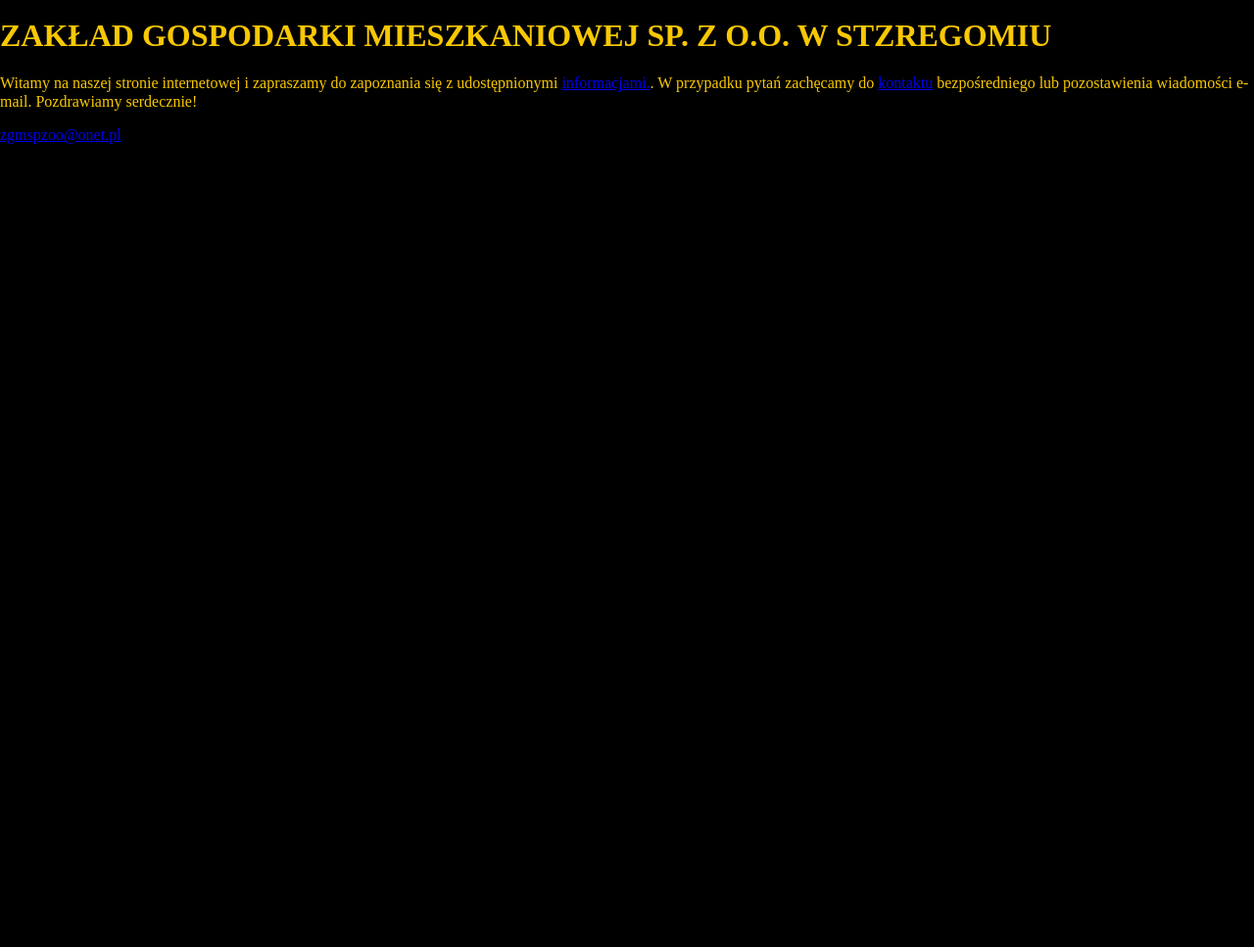
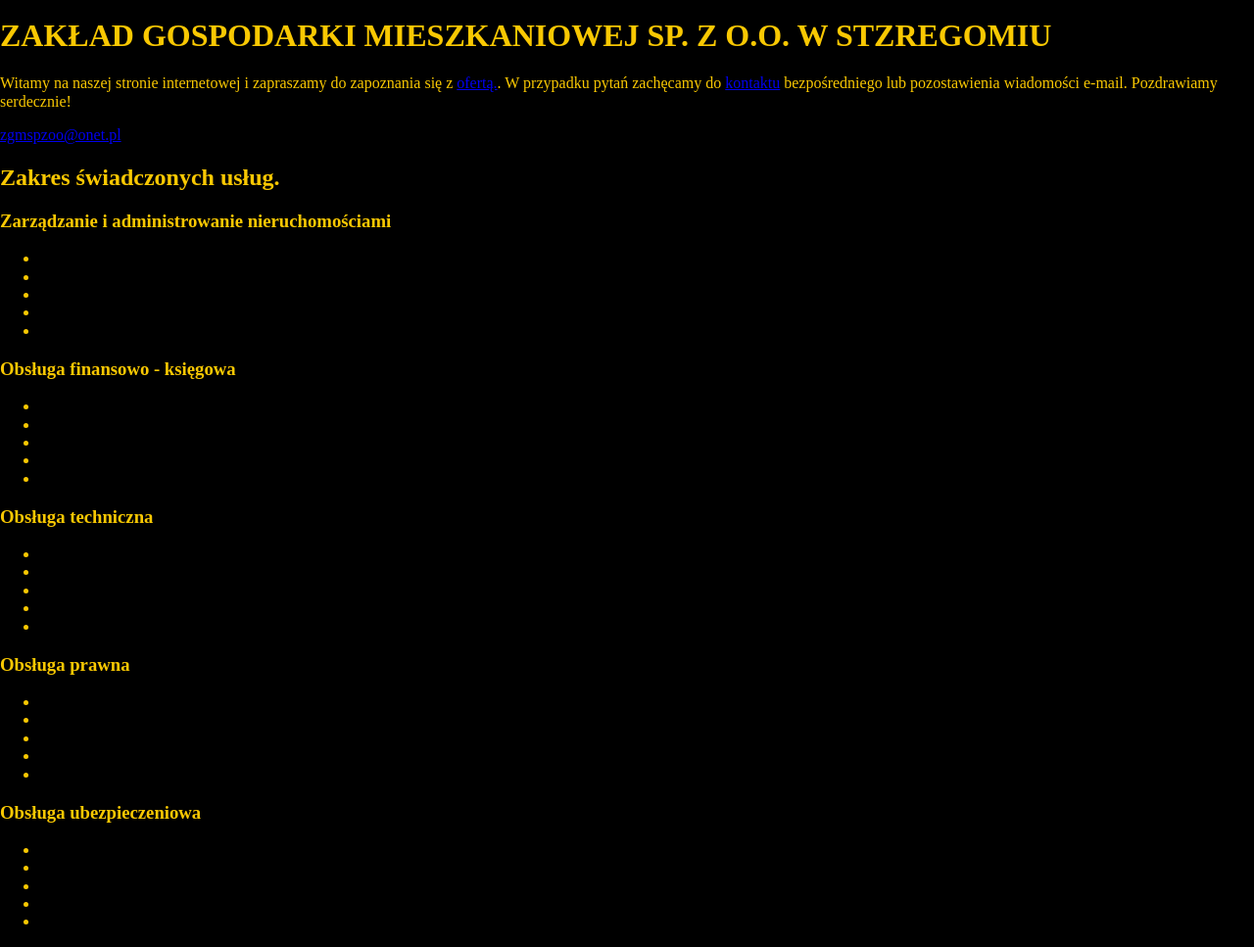
Before and after one commit to bialywht/bialywht.github.io, a website: page src/content/index.html in a window 1280 px wide. Shown: the part 40-1007 px from the top of the page at 98% size. Before the commit the page ends 800 px from the top, so only its background shows below. Drawn offline with nearby package versions, Linux system fonts and the light colour scheme; files that its build step writes are made by us from their sources.

Commit message:
feat: offer section html

```diff
--- a/src/content/index.html
+++ b/src/content/index.html
@@ -1,5 +1,6 @@
 <!DOCTYPE html>
 <html lang="en">
+
 <head>
   <meta charset="UTF-8" />
   <meta name="viewport" content="width=device-width, initial-scale=1.0" />
@@ -18,31 +19,91 @@
 
   <link rel="manifest" href="manifest.json" />
   <meta name="apple-mobile-web-app-capable" content="yes" />
-    <link
-      rel="apple-touch-icon"
-      sizes="192x192"
-      href="assets/pwa/icons/icon-192x192.png"
-    />
+  <link rel="apple-touch-icon" sizes="192x192" href="assets/pwa/icons/icon-192x192.png" />
 
-    <link
-      <!-- rel="icon" -->
+  <link <!-- rel="icon" -->
   type="image/png"
   href="assets/pwa/icons/icon-192x192.png"
   />
 
   <link rel="stylesheet" href="css/main.css" />
 </head>
+
 <body>
   <main>
     <section class="header">
       <img src="#" class="header__image" alt="Logotyp.">
       <h1 class="header__title">ZAKŁAD GOSPODARKI MIESZKANIOWEJ SP. Z O.O. W STZREGOMIU</h1>
-  <p class="header__description">Witamy na naszej stronie internetowej i zapraszamy do zapoznania się z udostępnionymi <a href="#" class="header__link">informacjami.</a>.
-      W przypadku pytań zachęcamy do <a href="#" class="header__link">kontaktu</a> bezpośredniego lub pozostawienia wiadomości e-mail. Pozdrawiamy serdecznie!</p>
+      <p class="header__description">Witamy na naszej stronie internetowej i zapraszamy do zapoznania się z <a
+          href="#offer" class="header__link">ofertą.</a>.
+        W przypadku pytań zachęcamy do <a href="#" class="header__link">kontaktu</a> bezpośredniego lub pozostawienia
+        wiadomości e-mail. Pozdrawiamy serdecznie!</p>
       <a href="mailto:zgmspzoo@onet.pl" class="header__mail">zgmspzoo@onet.pl</a>
+    </section>
+
+    <section id="offer" class="offer">
+      <h2 class="offer__title">Zakres świadczonych usług.</h2>
+      <section class="offer-scope">
+        <h3 class="offer-scope__title">Zarządzanie i administrowanie nieruchomościami</h3>
+        <ul class="offer-scope-list">
+            <li class="offer-scope-list__item"></li>
+            <li class="offer-scope-list__item"></li>
+            <li class="offer-scope-list__item"></li>
+            <li class="offer-scope-list__item"></li>
+            <li class="offer-scope-list__item"></li>
+          </ul>
+      </section>
+      <section class="offer-scope">
+          <h3 class="offer-scope__title">Obsługa finansowo - księgowa</h3>
+          <ul class="offer-scope-list">
+              <li class="offer-scope-list__item"></li>
+              <li class="offer-scope-list__item"></li>
+              <li class="offer-scope-list__item"></li>
+              <li class="offer-scope-list__item"></li>
+              <li class="offer-scope-list__item"></li>
+            </ul>
+        </section>
+        <section class="offer-scope">
+            <h3 class="offer-scope__title">Obsługa techniczna</h3>
+            <ul class="offer-scope-list">
+                <li class="offer-scope-list__item"></li>
+                <li class="offer-scope-list__item"></li>
+                <li class="offer-scope-list__item"></li>
+                <li class="offer-scope-list__item"></li>
+                <li class="offer-scope-list__item"></li>
+              </ul>
+          </section>
+          <section class="offer-scope">
+              <h3 class="offer-scope__title">Obsługa prawna</h3>
+              <ul class="offer-scope-list">
+                  <li class="offer-scope-list__item"></li>
+                  <li class="offer-scope-list__item"></li>
+                  <li class="offer-scope-list__item"></li>
+                  <li class="offer-scope-list__item"></li>
+                  <li class="offer-scope-list__item"></li>
+                </ul>
+            </section>
+            <section class="offer-scope">
+                <h3 class="offer-scope__title">Obsługa ubezpieczeniowa</h3>
+                <ul class="offer-scope-list">
+                    <li class="offer-scope-list__item"></li>
+                    <li class="offer-scope-list__item"></li>
+                    <li class="offer-scope-list__item"></li>
+                    <li class="offer-scope-list__item"></li>
+                    <li class="offer-scope-list__item"></li>
+                  </ul>
+              </section>
+
+    </section>
+    <section class="map">
+
+    </section>
+    <section class="footer">
+
     </section>
 
   </main>
   <script src="js/main.js"></script>
 </body>
+
 </html>
```
Lines whose indentation alone changed are shown as unchanged.
